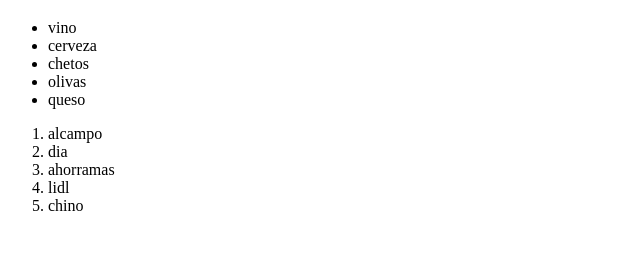
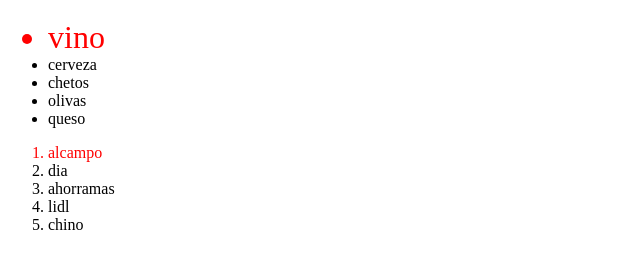
Before and after one commit to olnbxxx/html4, a plain HTML site: page index.html in a window 1280 px wide. Shown: the part 61-330 px from the top of the page, without its empty margins (0-640 px from the left). Drawn offline with Linux system fonts and the light colour scheme.

Commit message:
terminado

```diff
--- a/index.html
+++ b/index.html
@@ -10,18 +10,18 @@
 <body>
     <h1 id="titulo" class="encabezado">Lista de la compra</h1>
     <ul>
-        <li>vino</li>
-        <li>cerveza</li>
-        <li>chetos</li>
-        <li>olivas</li>
-        <li>queso</li>
+        <li id="elemento-1">vino</li>
+        <li id="elemento-2">cerveza</li>
+        <li id="elemento-3">chetos</li>
+        <li id="elemento-4">olivas</li>
+        <li id="elemento-5">queso</li>
     </ul>
     <ol>
-        <li>alcampo</li>
-        <li>dia</li>
-        <li>ahorramas</li>
-        <li>lidl</li>
-        <li>chino</li>
+        <li id="elemento-1">alcampo</li>
+        <li id="elemento-2">dia</li>
+        <li id="elemento-3">ahorramas</li>
+        <li id="elemento-4">lidl</li>
+        <li id="elemento-5">chino</li>
     </ol>
 </body>
 </html>
--- a/style.css
+++ b/style.css
@@ -1,7 +1,15 @@
-#titulo {
+/*#titulo {
 
 }
 
 .encabezado {
 
+}*/
+
+#elemento-1 {
+    color: red;
 }
+
+ul li#elemento-1 {
+    font-size: 2rem;
+}
```
